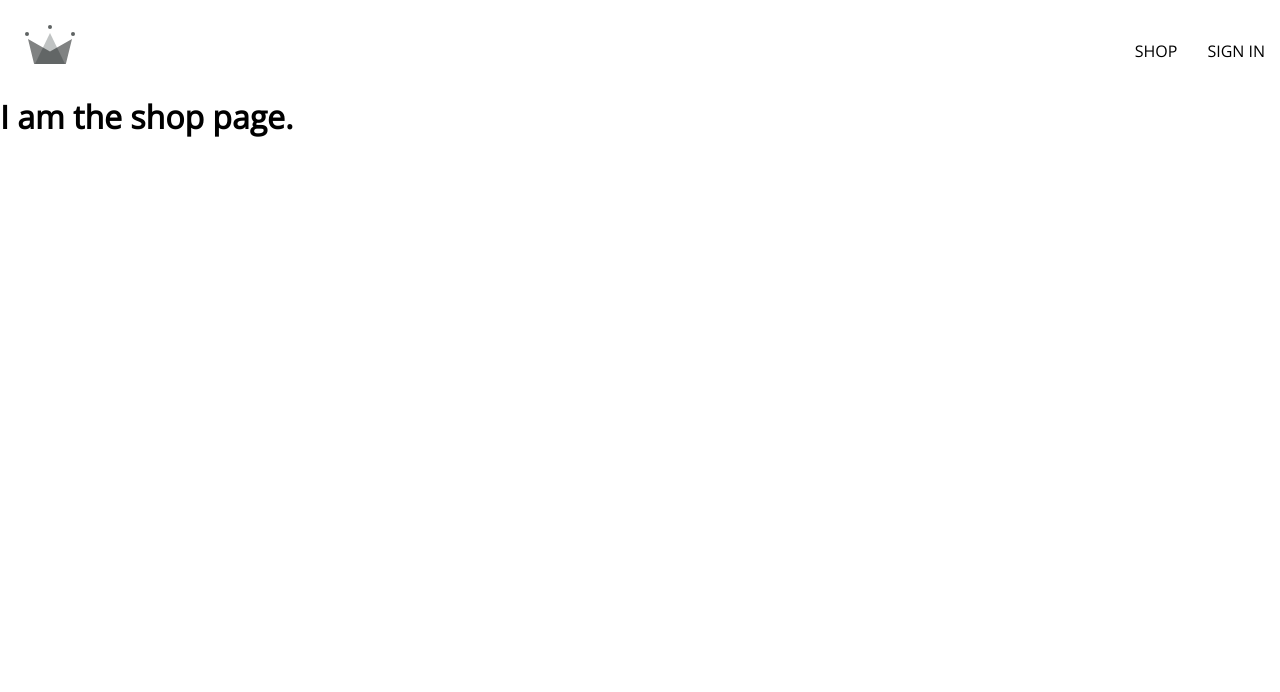
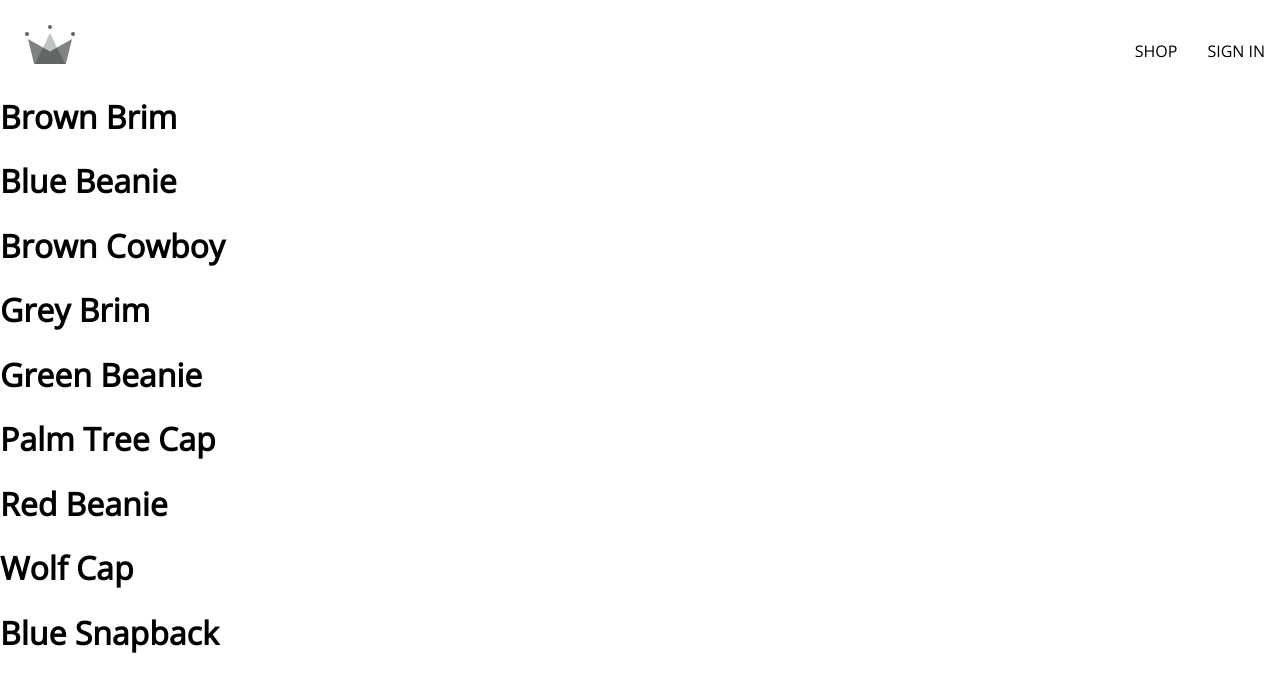
Before and after one commit to cgamagami1/e-commerce-website, a React (Create React App) app: page /shop in a window 1280 px wide. Shown: the top 692 px of the page. Built offline with nearby package versions, Linux system fonts and the light colour scheme; no server answers.

Commit message:
Add user and product context

```diff
--- a/src/App.jsx
+++ b/src/App.jsx
@@ -1,13 +1,8 @@
 import { Routes, Route } from "react-router-dom";
 import Home from "./routes/Home";
 import Navigation from "./routes/Navigation";
-import Authentication from "./routes/Authentication"
-
-const Shop = () => {
-  return (
-    <h1>I am the shop page.</h1>
-  );
-}
+import Authentication from "./routes/Authentication";
+import Shop from "./routes/Shop";
 
 const App = () => {
   return (
--- a/src/components/SignUpForm.jsx
+++ b/src/components/SignUpForm.jsx
@@ -10,7 +10,7 @@
   const { displayName, email, password, confirmPassword } = formFields;
 
   const resetFormFields = () => {
-    setFormFields(defaultFormFields);
+    setFormFields(defaultSignUpFormFields);
   }
 
   const handleSubmit = async (e) => {
--- /dev/null
+++ b/src/context/Products.jsx
@@ -0,0 +1,15 @@
+import { createContext, useState } from "react";
+import PRODUCTS from "../shop-data.json";
+
+export const ProductsContext = createContext({ products: [] });
+
+export const ProductsProvider = ({ children }) => {
+    const [products, setProducts] = useState(PRODUCTS);
+    const value = { products };
+
+    return (
+        <ProductsContext.Provider value={value}>
+            {children}
+        </ProductsContext.Provider>
+    );
+}
--- /dev/null
+++ b/src/context/User.jsx
@@ -0,0 +1,25 @@
+import { createContext, useState, useEffect } from "react";
+import { createUserDocumentFromAuth, onAuthStateChangedListener } from "../utils/firebase";
+
+export const UserContext = createContext({
+    currentUser: null,
+    setCurrentUser: () => null,
+});
+
+export const UserProvider = ({ children }) => {
+    const [currentUser, setCurrentUser] = useState(null);
+    const value = { currentUser, setCurrentUser };
+
+    useEffect(() => {
+        const unsubscribe = onAuthStateChangedListener((user) => {
+            if (user) {
+                createUserDocumentFromAuth(user);
+            }
+            setCurrentUser(user);
+        });
+
+        return unsubscribe;
+    }, []);
+
+    return <UserContext.Provider value={value}>{children}</UserContext.Provider>;
+}
--- a/src/index.js
+++ b/src/index.js
@@ -4,12 +4,18 @@
 import './index.scss';
 import App from './App';
 import reportWebVitals from './reportWebVitals';
+import { UserProvider } from './context/User';
+import { ProductsProvider } from './context/Products';
 
 const root = ReactDOM.createRoot(document.getElementById('root'));
 root.render(
   <React.StrictMode>
     <BrowserRouter>
-      <App />
+      <UserProvider>
+        <ProductsProvider>
+          <App />
+        </ProductsProvider>
+      </UserProvider>
     </BrowserRouter>
   </React.StrictMode>
 );
--- a/src/routes/Navigation.jsx
+++ b/src/routes/Navigation.jsx
@@ -1,8 +1,17 @@
 import { Outlet, Link } from "react-router-dom";
 import { ReactComponent as CrownLogo } from "../assets/crown.svg";
 import "./navigation.scss";
+import { useContext } from "react";
+import { UserContext } from "../context/User";
+import { signOutUser } from "../utils/firebase";
 
 const Navigation = () => {
+  const { currentUser } = useContext(UserContext);
+
+  const signOutHandler = async () => {
+    await signOutUser();
+  }
+
   return (
     <>
       <div className="navigation">
@@ -15,7 +24,8 @@
             <Link className="nav-link" to="/shop">SHOP</Link>
           </li>
           <li>
-            <Link className="nav-link" to="/auth">SIGN IN</Link>
+            {currentUser ? <span className="nav-link" onClick={signOutHandler}>SIGN OUT</span> :
+            <Link className="nav-link" to="/auth">SIGN IN</Link>}
           </li>
         </ul>
       </div>
--- /dev/null
+++ b/src/routes/Shop.jsx
@@ -0,0 +1,18 @@
+import { ProductsContext as ProductsContext } from "../context/Products";
+import { useContext } from "react";
+
+const Shop = () => {
+  const { products } = useContext(ProductsContext);
+
+  return (
+    <div>
+      {products.map(({ id, name }) => (
+        <div key={id}>
+          <h1>{name}</h1>
+        </div>
+      ))}
+    </div>
+  );
+}
+
+export default Shop;
--- /dev/null
+++ b/src/shop-data.json
@@ -0,0 +1,56 @@
+[
+  {
+    "id": 1,
+    "name": "Brown Brim",
+    "imageUrl": "https://i.ibb.co/ZYW3VTp/brown-brim.png",
+    "price": 25
+  },
+  {
+    "id": 2,
+    "name": "Blue Beanie",
+    "imageUrl": "https://i.ibb.co/ypkgK0X/blue-beanie.png",
+    "price": 18
+  },
+  {
+    "id": 3,
+    "name": "Brown Cowboy",
+    "imageUrl": "https://i.ibb.co/QdJwgmp/brown-cowboy.png",
+    "price": 35
+  },
+  {
+    "id": 4,
+    "name": "Grey Brim",
+    "imageUrl": "https://i.ibb.co/RjBLWxB/grey-brim.png",
+    "price": 25
+  },
+  {
+    "id": 5,
+    "name": "Green Beanie",
+    "imageUrl": "https://i.ibb.co/YTjW3vF/green-beanie.png",
+    "price": 18
+  },
+  {
+    "id": 6,
+    "name": "Palm Tree Cap",
+    "imageUrl": "https://i.ibb.co/rKBDvJX/palm-tree-cap.png",
+    "price": 14
+  },
+  {
+    "id": 7,
+    "name": "Red Beanie",
+    "imageUrl": "https://i.ibb.co/bLB646Z/red-beanie.png",
+    "price": 18
+  },
+  {
+    "id": 8,
+    "name": "Wolf Cap",
+    "imageUrl": "https://i.ibb.co/1f2nWMM/wolf-cap.png",
+    "price": 14
+  },
+  {
+    "id": 9,
+    "name": "Blue Snapback",
+    "imageUrl": "https://i.ibb.co/X2VJP2W/blue-snapback.png",
+    "price": 16
+  }
+]
--- a/src/utils/firebase.js
+++ b/src/utils/firebase.js
@@ -4,7 +4,9 @@
   signInWithPopup,
   GoogleAuthProvider,
   createUserWithEmailAndPassword,
-  signInWithEmailAndPassword
+  signInWithEmailAndPassword,
+  signOut,
+  onAuthStateChanged
 } from "firebase/auth";
 import { getFirestore, doc, getDoc, setDoc } from "firebase/firestore";
 
@@ -62,3 +64,7 @@
 
   return await signInWithEmailAndPassword(auth, email, password);
 }
+
+export const signOutUser = async () => await signOut(auth);
+
+export const onAuthStateChangedListener = (callback) => onAuthStateChanged(auth, callback);
```
